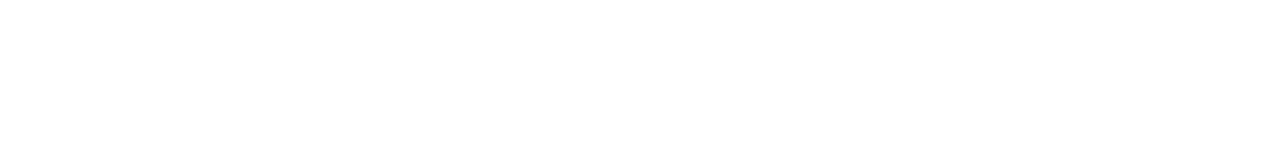
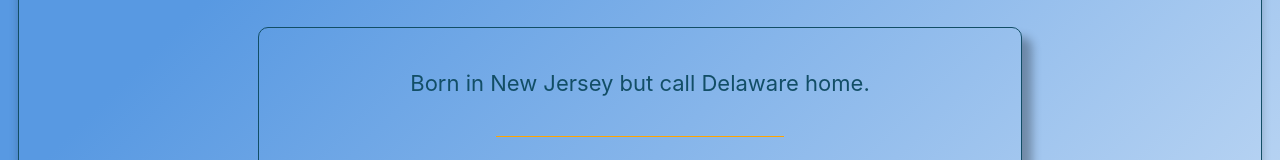
Before and after one commit to PaulRusz/myportfolio, a Next.js app: page /pages/about in a window 1280 px wide. Before the commit this address had no page. Shown: the part 574-734 px from the top of the page. Built offline with nearby package versions, Linux system fonts and the light colour scheme.

Commit message:
attempted to fix errors on local

```diff
--- a/app/components/Navbar/navbar.js
+++ b/app/components/Navbar/navbar.js
@@ -26,7 +26,7 @@
 
         <ul className={`${styles.links} ${showMenu ? styles.showMenu : ""}`}>
           <li>
-            <Link href="/about" as="/about" className={styles.links}>
+            <Link href="/about" className={styles.links}>
               About
             </Link>
           </li>
--- a/app/about/page.js
+++ b/app/pages/about/page.js
@@ -39,9 +39,7 @@
         <div className={styles.divider}></div>
 
         <div className={styles.narrativeContainer}>
-          <p>Born in New Jersey but have call Delaware home.</p>
-          <div className={styles.divider3}></div>
-          <p>Born in New Jersey but have call Delaware home.</p>
+          <p>Born in New Jersey but call Delaware home.</p>
           <div className={styles.divider3}></div>
           <p>
             My collegiate journey took me to Newark, Delaware, and Nashville,
```
Also changed, not shown: app/pages/about/about.module.scss (renamed from app/about/about.module.scss).
